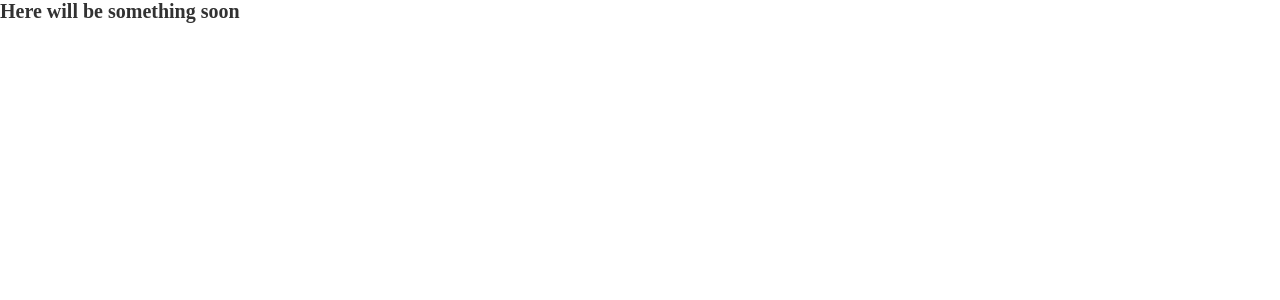
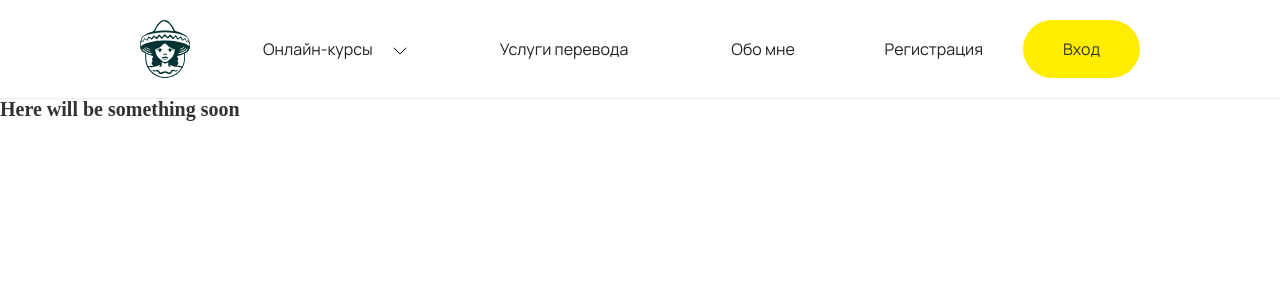
Before and after one commit to elrouss/spanish-with-anna, a Next.js app in the folder frontend/: page / in a window 1280 px wide. Shown: the top 300 px of the page. Built offline with nearby package versions, Linux system fonts and the light colour scheme.

Commit message:
feat: add Header

```diff
--- /dev/null
+++ b/frontend/src/components/Header/Header.jsx
@@ -0,0 +1,53 @@
+import Link from 'next/link';
+import styles from '../../styles/components/header.module.scss';
+import IconLogo from '../../assets/icons/logo';
+import IconArrowDown from '../../assets/icons/arrow-down';
+import Button from '../Button/Button';
+import { manrope } from '@/assets/fonts/fonts';
+
+export default function Header() {
+  return (
+    <header className={`${styles.header} ${manrope.className}`}>
+      <div className={styles.container}>
+        <Link className={styles.logo} href="/">
+          <IconLogo />
+        </Link>
+        <nav className={styles.navigation}>
+          <ul className={styles.navigationMenu}>
+            <li className="">
+              <button className={styles.dropDownMenuButton} type="button">
+                <span className={styles.navigationLink}>Онлайн-курсы</span>
+                <IconArrowDown />
+              </button>
+            </li>
+            <li className="">
+              <Link className={styles.navigationLink} href="/">
+                Услуги перевода
+              </Link>
+            </li>
+            <li className="">
+              <Link className={styles.navigationLink} href="/">
+                Обо мне
+              </Link>
+            </li>
+          </ul>
+          <ul className={styles.navigationAuth}>
+            <li className="">
+              <Link className={styles.navigationLink} href="/">
+                Регистрация
+              </Link>
+            </li>
+            <li className="">
+              <Button
+                classSelector={`button-promo ${manrope.className}`}
+                href="/"
+              >
+                Вход
+              </Button>
+            </li>
+          </ul>
+        </nav>
+      </div>
+    </header>
+  );
+}
--- a/frontend/src/pages/index.jsx
+++ b/frontend/src/pages/index.jsx
@@ -1,5 +1,6 @@
 import Head from 'next/head';
 import { manrope, raleway } from '@/assets/fonts/fonts';
+import Header from '../components/Header/Header';
 
 export default function Home() {
   return (
@@ -10,6 +11,8 @@ export default function Home() {
         <meta name="viewport" content="width=device-width, initial-scale=1" />
         <link rel="icon" href="/favicon.ico" />
       </Head>
+
+      <Header />
       <main className={`${manrope.variable} ${raleway.variable}`}>
         <h1>Here will be something soon</h1>
       </main>
--- /dev/null
+++ b/frontend/src/styles/components/header.module.scss
@@ -0,0 +1,63 @@
+@import '../abstracts/variables/colors.scss';
+@import '../abstracts/variables/fonts.scss';
+
+.header {
+  border-bottom: 1px solid $color-complementary-1;
+  position: fixed;
+  top: 0;
+  left: 0;
+  width: 100%;
+  z-index: 9;
+}
+
+.container {
+  display: flex;
+  padding: 20px 140px;
+  box-sizing: border-box;
+  max-width: 1440px;
+  margin: auto;
+}
+
+.logo {
+  height: 58px;
+  width: 50px;
+}
+
+.navigation {
+  margin-left: 63px;
+  display: flex;
+  align-items: center;
+  justify-content: space-between;
+  flex-grow: 1;
+  font-style: normal;
+  font-weight: 400;
+  font-size: $font-size-main-text-l;
+  line-height: 1.375;
+  color: $color-main-text-2;
+}
+
+.navigationMenu {
+  display: flex;
+  gap: 83px;
+}
+
+.navigationAuth {
+  display: flex;
+  gap: 30px;
+  align-items: center;
+}
+
+.navigationLink {
+  color: $color-main-text-2;
+  padding: 0 10px;
+}
+
+.dropDownMenuButton {
+  border: 0;
+  padding: 0;
+  background-color: $color-main-1;
+  cursor: pointer;
+  .navigationLink {
+    margin-right: 10px;
+  }
+}
--- a/frontend/src/styles/globals.scss
+++ b/frontend/src/styles/globals.scss
@@ -14,6 +14,7 @@ body {
   color: $color-main-text-1;
 
   background: $color-main-1;
+  padding-top: 98px
 }
 
 body,
```
Also changed, not shown: frontend/src/assets/icons/logo.jsx (+3 -1 lines).
